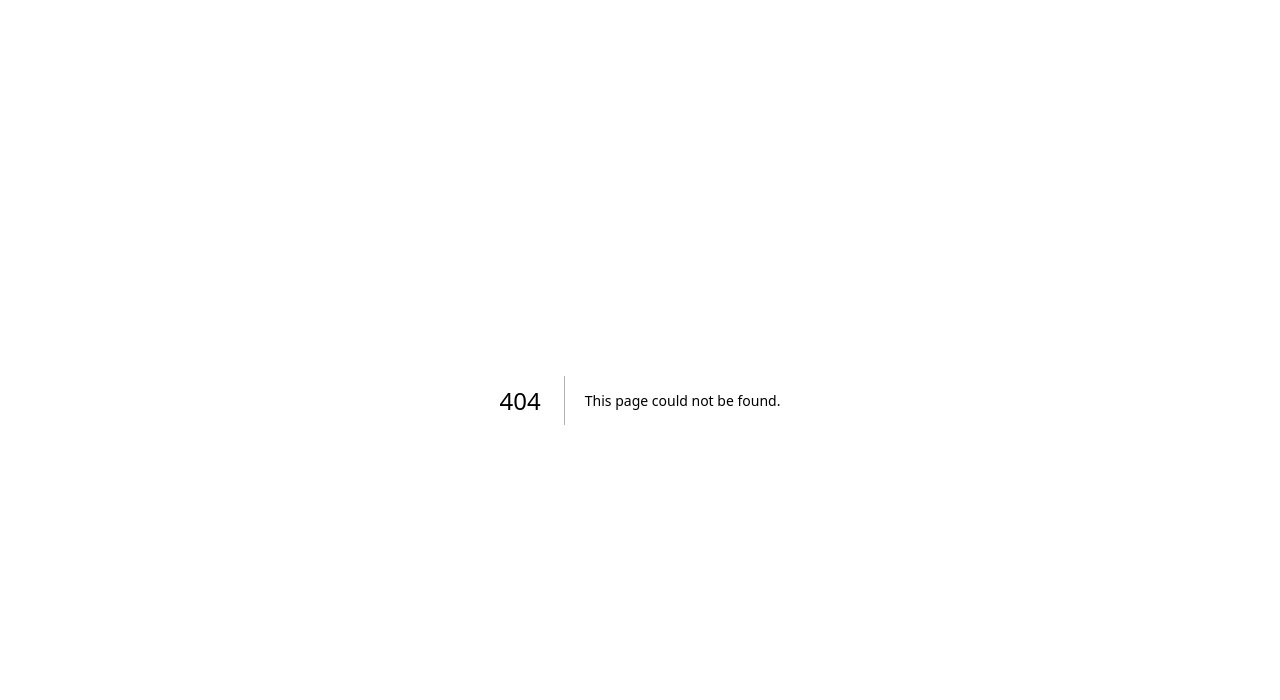
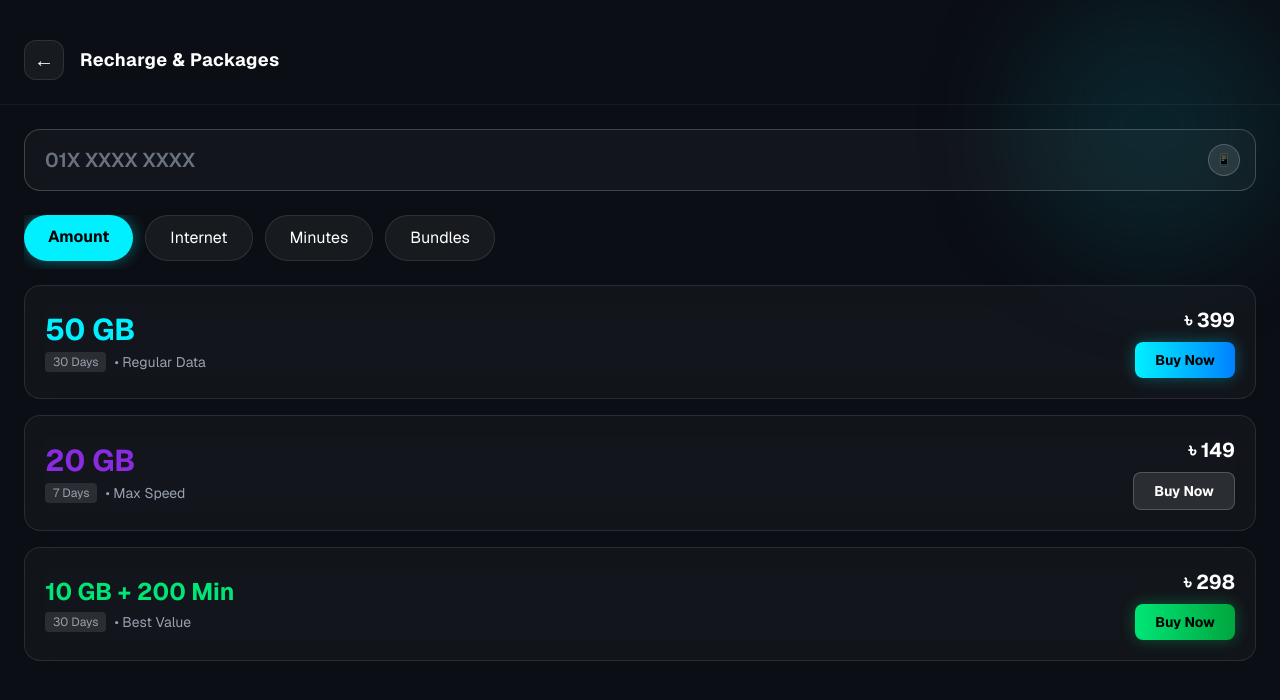
Before and after one commit to aiorbd-video/RatulTelecom, a Next.js app: page /recharge in a window 1280 px wide. Before the commit this address had no page. Shown: the top 700 px of the page. Built offline with nearby package versions, Linux system fonts and the light colour scheme.

Commit message:
Add RechargePage component with UI elements

```diff
--- /dev/null
+++ b/app/recharge/page.tsx
@@ -0,0 +1,116 @@
+import React from 'react';
+import Link from 'next/link';
+
+export default function RechargePage() {
+  return (
+    <div className="min-h-screen bg-[#0B0E14] text-white font-sans relative overflow-hidden pb-20">
+
+      {/* Background Glow */}
+      <div className="absolute top-0 right-0 w-64 h-64 bg-[#00F0FF]/10 rounded-full blur-[60px] pointer-events-none"></div>
+
+      {/* Top Header */}
+      <div className="flex items-center px-6 pt-10 pb-6 border-b border-white/5 relative z-10">
+        <Link href="/">
+          <div className="w-10 h-10 rounded-xl bg-white/5 border border-white/10 flex items-center justify-center hover:bg-white/10 transition-colors active:scale-95 cursor-pointer">
+            <span className="text-xl">←</span>
+          </div>
+        </Link>
+        <h2 className="text-lg font-bold ml-4 tracking-wide">Recharge & Packages</h2>
+      </div>
+
+      {/* Number Input Section */}
+      <div className="px-6 py-6 relative z-10">
+        <div className="relative">
+          <input
+            type="tel"
+            placeholder="01X XXXX XXXX"
+            className="w-full bg-white/[0.03] border border-white/20 rounded-2xl px-5 py-4 text-xl font-semibold text-white placeholder-gray-500 focus:outline-none focus:border-[#00F0FF] focus:shadow-[0_0_15px_rgba(0,240,255,0.2)] transition-all"
+          />
+          {/* Default Operator Icon Placeholder */}
+          <div className="absolute right-4 top-1/2 -translate-y-1/2 w-8 h-8 rounded-full bg-white/10 border border-white/20 flex items-center justify-center">
+            <span className="text-xs">📱</span>
+          </div>
+        </div>
+      </div>
+
+      {/* Tabs Layout */}
+      <div className="px-6 pb-4">
+        <div className="flex gap-3 overflow-x-auto pb-2" style={{ scrollbarWidth: 'none' }}>
+          <TabButton label="Amount" active />
+          <TabButton label="Internet" />
+          <TabButton label="Minutes" />
+          <TabButton label="Bundles" />
+        </div>
+      </div>
+
+      {/* Packages List (Internet Example) */}
+      <div className="px-6 space-y-4 relative z-10">
+
+        {/* Package Card 1 */}
+        <div className="p-5 rounded-2xl bg-white/[0.03] border border-white/10 backdrop-blur-md flex items-center justify-between hover:border-[#00F0FF]/50 transition-colors">
+          <div>
+            <h3 className="text-3xl font-bold text-[#00F0FF] mb-1">50 GB</h3>
+            <div className="flex items-center gap-2 text-sm text-gray-400">
+              <span className="bg-white/10 px-2 py-0.5 rounded text-xs">30 Days</span>
+              <span>• Regular Data</span>
+            </div>
+          </div>
+          <div className="flex flex-col items-end">
+            <span className="text-xl font-bold mb-2">৳ 399</span>
+            <button className="bg-gradient-to-r from-[#00F0FF] to-[#0080FF] text-black font-bold px-5 py-2 rounded-lg text-sm shadow-[0_0_15px_rgba(0,240,255,0.3)] active:scale-95 transition-transform">
+              Buy Now
+            </button>
+          </div>
+        </div>
+
+        {/* Package Card 2 */}
+        <div className="p-5 rounded-2xl bg-white/[0.03] border border-white/10 backdrop-blur-md flex items-center justify-between hover:border-[#8A2BE2]/50 transition-colors">
+          <div>
+            <h3 className="text-3xl font-bold text-[#8A2BE2] mb-1">20 GB</h3>
+            <div className="flex items-center gap-2 text-sm text-gray-400">
+              <span className="bg-white/10 px-2 py-0.5 rounded text-xs">7 Days</span>
+              <span>• Max Speed</span>
+            </div>
+          </div>
+          <div className="flex flex-col items-end">
+            <span className="text-xl font-bold mb-2">৳ 149</span>
+            <button className="bg-white/10 border border-white/20 hover:bg-white/20 text-white font-bold px-5 py-2 rounded-lg text-sm active:scale-95 transition-all">
+              Buy Now
+            </button>
+          </div>
+        </div>
+
+        {/* Package Card 3 (Combo) */}
+        <div className="p-5 rounded-2xl bg-white/[0.03] border border-white/10 backdrop-blur-md flex items-center justify-between hover:border-[#00E676]/50 transition-colors">
+          <div>
+            <h3 className="text-2xl font-bold text-[#00E676] mb-1">10 GB + 200 Min</h3>
+            <div className="flex items-center gap-2 text-sm text-gray-400">
+              <span className="bg-white/10 px-2 py-0.5 rounded text-xs">30 Days</span>
+              <span>• Best Value</span>
+            </div>
+          </div>
+          <div className="flex flex-col items-end">
+            <span className="text-xl font-bold mb-2">৳ 298</span>
+            <button className="bg-gradient-to-r from-[#00E676] to-green-600 text-black font-bold px-5 py-2 rounded-lg text-sm shadow-[0_0_15px_rgba(0,230,118,0.3)] active:scale-95 transition-transform">
+              Buy Now
+            </button>
+          </div>
+        </div>
+
+      </div>
+    </div>
+  );
+}
+
+// Reusable Tab Button
+function TabButton({ label, active = false }: { label: string, active?: boolean }) {
+  return (
+    <div className={`px-6 py-2.5 rounded-full whitespace-nowrap cursor-pointer transition-all ${
+      active
+      ? 'bg-[#00F0FF] text-black font-bold shadow-[0_0_15px_rgba(0,240,255,0.4)]'
+      : 'bg-white/[0.05] border border-white/10 text-white hover:bg-white/10'
+    }`}>
+      {label}
+    </div>
+  );
+}
```
